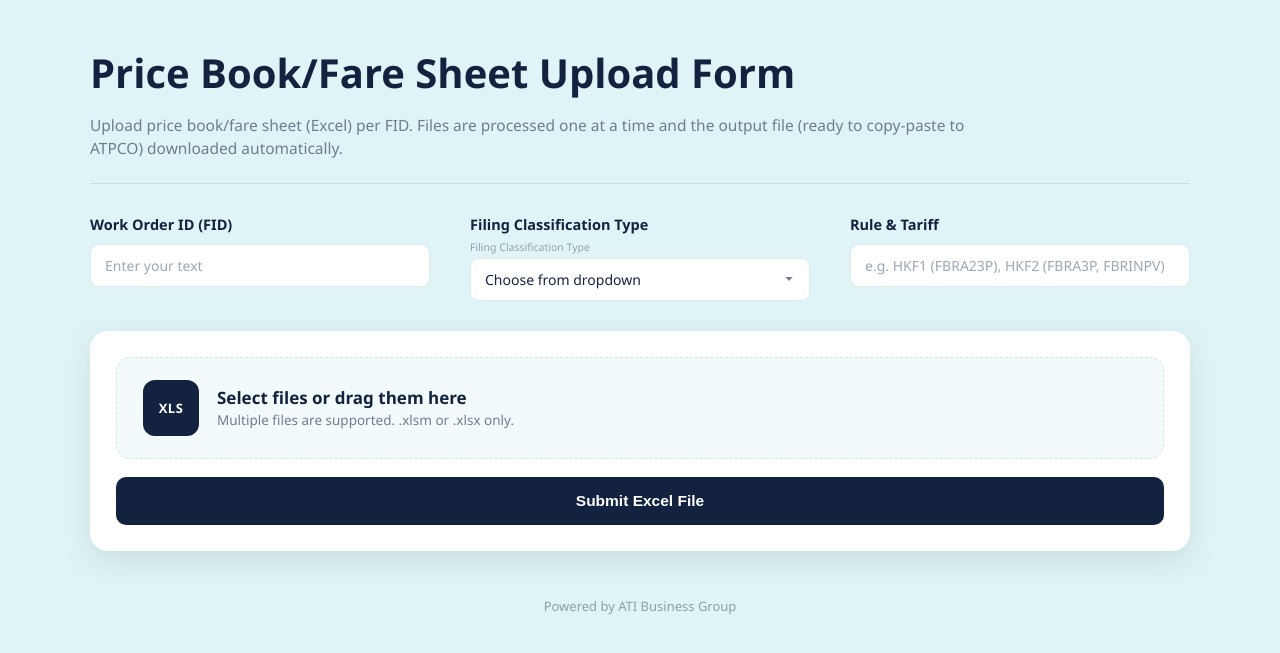
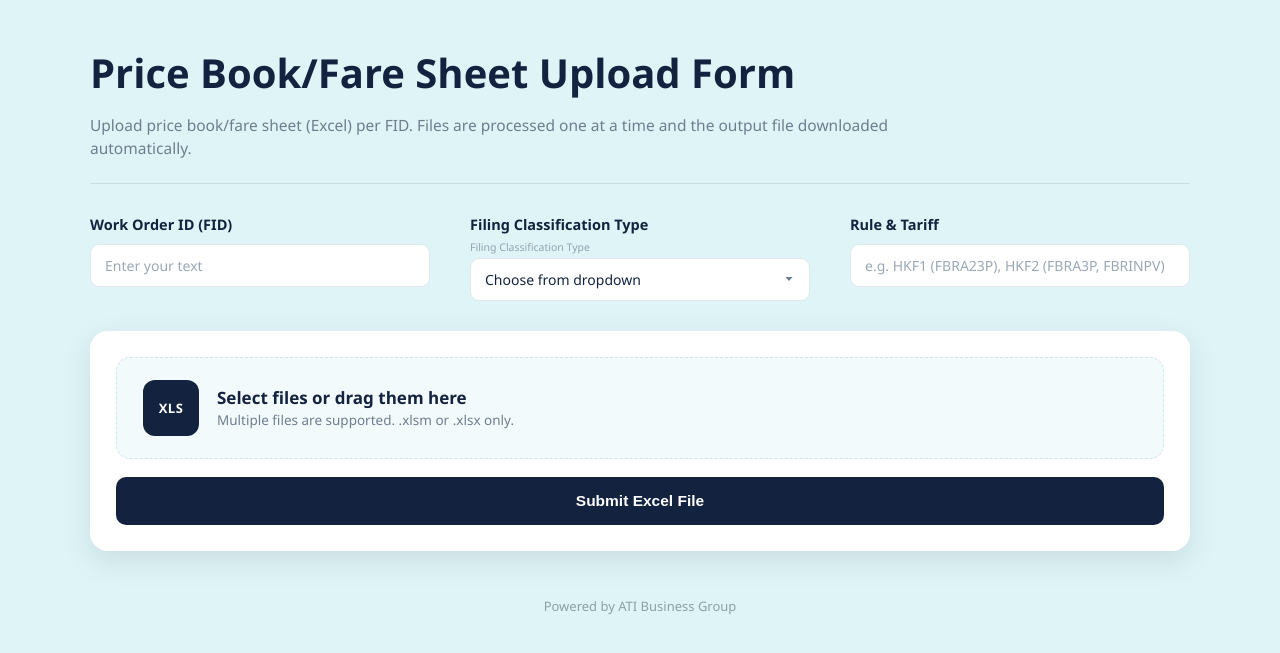
Before and after one commit to Ichwankurniawan/farefilling-automation, a plain HTML site: page webapp/static/index.html in a window 1280 px wide. Shown: the part 65-718 px from the top of the page. Drawn offline with Linux system fonts and the light colour scheme.

Commit message:
update index html

```diff
--- a/webapp/static/index.html
+++ b/webapp/static/index.html
@@ -23,7 +23,7 @@
     <h1>Price Book/Fare Sheet Upload Form</h1>
     <p class="subtitle">
       Upload price book/fare sheet (Excel) per FID. Files are processed one at a time and the
-      output file (ready to copy-paste to ATPCO) downloaded automatically.
+      output file downloaded automatically.
     </p>
     <hr class="divider" />
 
```
Also changed, not shown: web-app-basics-cheatsheet.txt (added).
